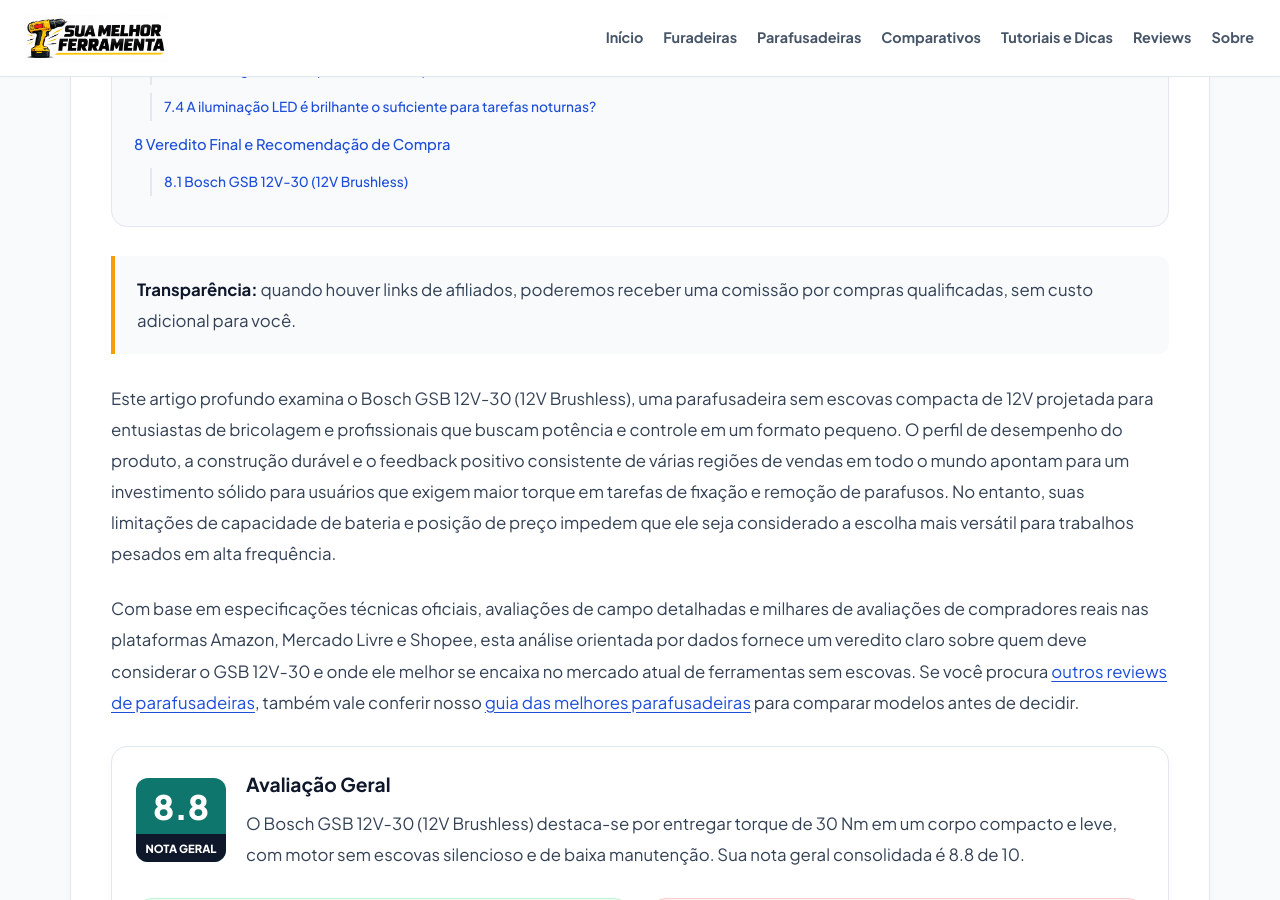
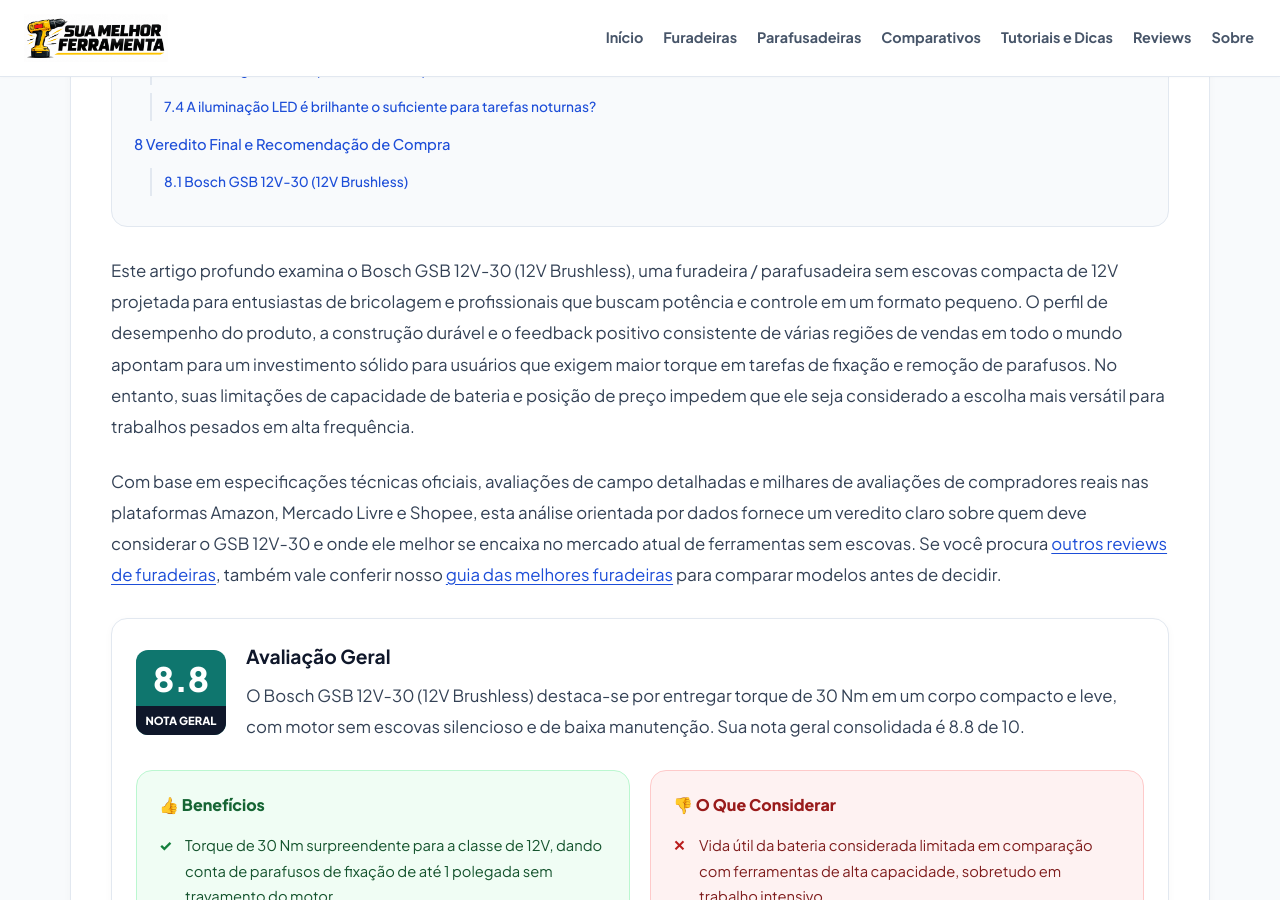
Before and after one commit to membroequipe/SiteReview, a Jekyll site: the page built from _posts/2026-10-24-bosch-gsb-12v-30.md, in a window 1280 px wide and 900 px high, scrolled down 1213 px. Built offline with Jekyll 4.4.1, drawn with Linux system fonts in a browser that asks for light colours; some of the changed text lies outside the part shown.

Commit message:
Update 2026-10-24-bosch-gsb-12v-30.md

```diff
--- a/_posts/2026-10-24-bosch-gsb-12v-30.md
+++ b/_posts/2026-10-24-bosch-gsb-12v-30.md
@@ -25,11 +25,9 @@
 
 {% include review-toc.html %}
 
-> **Transparência:** quando houver links de afiliados, poderemos receber uma comissão por compras qualificadas, sem custo adicional para você.
+Este artigo profundo examina o Bosch GSB 12V-30 (12V Brushless), uma furadeira / parafusadeira sem escovas compacta de 12V projetada para entusiastas de bricolagem e profissionais que buscam potência e controle em um formato pequeno. O perfil de desempenho do produto, a construção durável e o feedback positivo consistente de várias regiões de vendas em todo o mundo apontam para um investimento sólido para usuários que exigem maior torque em tarefas de fixação e remoção de parafusos. No entanto, suas limitações de capacidade de bateria e posição de preço impedem que ele seja considerado a escolha mais versátil para trabalhos pesados em alta frequência.
 
-Este artigo profundo examina o Bosch GSB 12V-30 (12V Brushless), uma parafusadeira sem escovas compacta de 12V projetada para entusiastas de bricolagem e profissionais que buscam potência e controle em um formato pequeno. O perfil de desempenho do produto, a construção durável e o feedback positivo consistente de várias regiões de vendas em todo o mundo apontam para um investimento sólido para usuários que exigem maior torque em tarefas de fixação e remoção de parafusos. No entanto, suas limitações de capacidade de bateria e posição de preço impedem que ele seja considerado a escolha mais versátil para trabalhos pesados em alta frequência.
-
-Com base em especificações técnicas oficiais, avaliações de campo detalhadas e milhares de avaliações de compradores reais nas plataformas Amazon, Mercado Livre e Shopee, esta análise orientada por dados fornece um veredito claro sobre quem deve considerar o GSB 12V-30 e onde ele melhor se encaixa no mercado atual de ferramentas sem escovas. Se você procura [outros reviews de parafusadeiras]({{ '/reviews/' | relative_url }}), também vale conferir nosso [guia das melhores parafusadeiras]({{ '/qual-a-melhor-parafusadeira/' | relative_url }}) para comparar modelos antes de decidir.
+Com base em especificações técnicas oficiais, avaliações de campo detalhadas e milhares de avaliações de compradores reais nas plataformas Amazon, Mercado Livre e Shopee, esta análise orientada por dados fornece um veredito claro sobre quem deve considerar o GSB 12V-30 e onde ele melhor se encaixa no mercado atual de ferramentas sem escovas. Se você procura [outros reviews de furadeiras]({{ '/reviews/' | relative_url }}), também vale conferir nosso [guia das melhores furadeiras]({{ '/qual-a-melhor-furadeira/' | relative_url }}) para comparar modelos antes de decidir.
 
 {% include resumo-avaliacao.html %}
 
@@ -49,7 +47,7 @@
 
 ## Desempenho e Aplicações
 
-Testes em campo independentes em vários canais de revisão destacam o desempenho consistente do GSB 12V-30 em cenários típicos de usuários domésticos e profissionais. Quando comparado a ferramentas concorrentes de 12V, a marcação de torque de 30 Nm é repetidamente mencionada como um ponto alto, permitindo que a parafusadeira lide confortavelmente com parafusos de fixação de até 1 polegada de diâmetro sem travamento do motor.
+Testes em campo independentes em vários canais de revisão destacam o desempenho consistente do GSB 12V-30 em cenários típicos de usuários domésticos e profissionais. Quando comparado a ferramentas concorrentes de 12V, a marcação de torque de 30 Nm é repetidamente mencionada como um ponto alto, permitindo que a furadeira lide confortavelmente com parafusos de fixação de até 1 polegada de diâmetro sem travamento do motor.
 
 A velocidade de 2.100 RPM permanece estável mesmo sob carga pesada, e o sistema sem escovas elimina a perda gradual de potência que ocorre com ferramentas com escovas. Em tarefas de remoção de parafusos oxidados, o motor brushless fornece um impulso de potência confiável, com muitos usuários observando uma redução significativa no tempo necessário para soltar porcas de tamanhos moderados.
 
@@ -105,6 +103,6 @@
 - Valorizam a vantagem de um sistema sem escovas para menor manutenção.
 - Precisam de uma solução versátil que funcione com uma linha existente de baterias de 12V da Bosch.
 
-O GSB 12V-30 é menos adequado para profissionais que realizam trabalho pesado contínuo em alta frequência, onde uma ferramenta de maior capacidade de bateria é mais vantajosa. Em geral, o perfil como ferramenta de alto desempenho e alto torque em formato compacto o torna uma adição valiosa a um conjunto de ferramentas de bricolagem moderno. Para explorar alternativas antes de fechar a compra, consulte nosso [guia das melhores parafusadeiras]({{ '/qual-a-melhor-parafusadeira/' | relative_url }}).
+O GSB 12V-30 é menos adequado para profissionais que realizam trabalho pesado contínuo em alta frequência, onde uma ferramenta de maior capacidade de bateria é mais vantajosa. Em geral, o perfil como ferramenta de alto desempenho e alto torque em formato compacto o torna uma adição valiosa a um conjunto de ferramentas de bricolagem moderno. Para explorar alternativas antes de fechar a compra, consulte nosso [guia das melhores furadeiras]({{ '/qual-a-melhor-furadeira/' | relative_url }}).
 
 {% include produto-card.html %}
```
